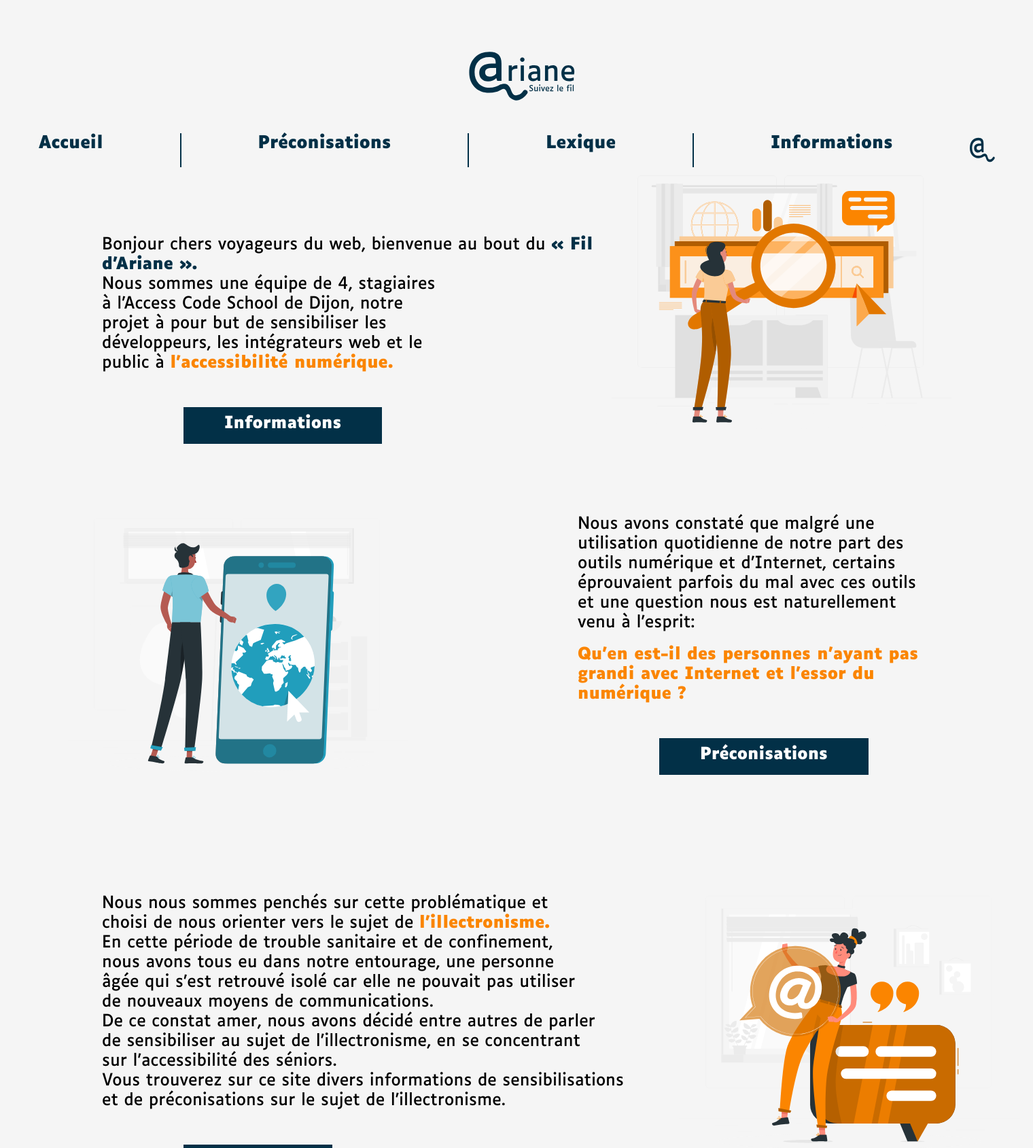
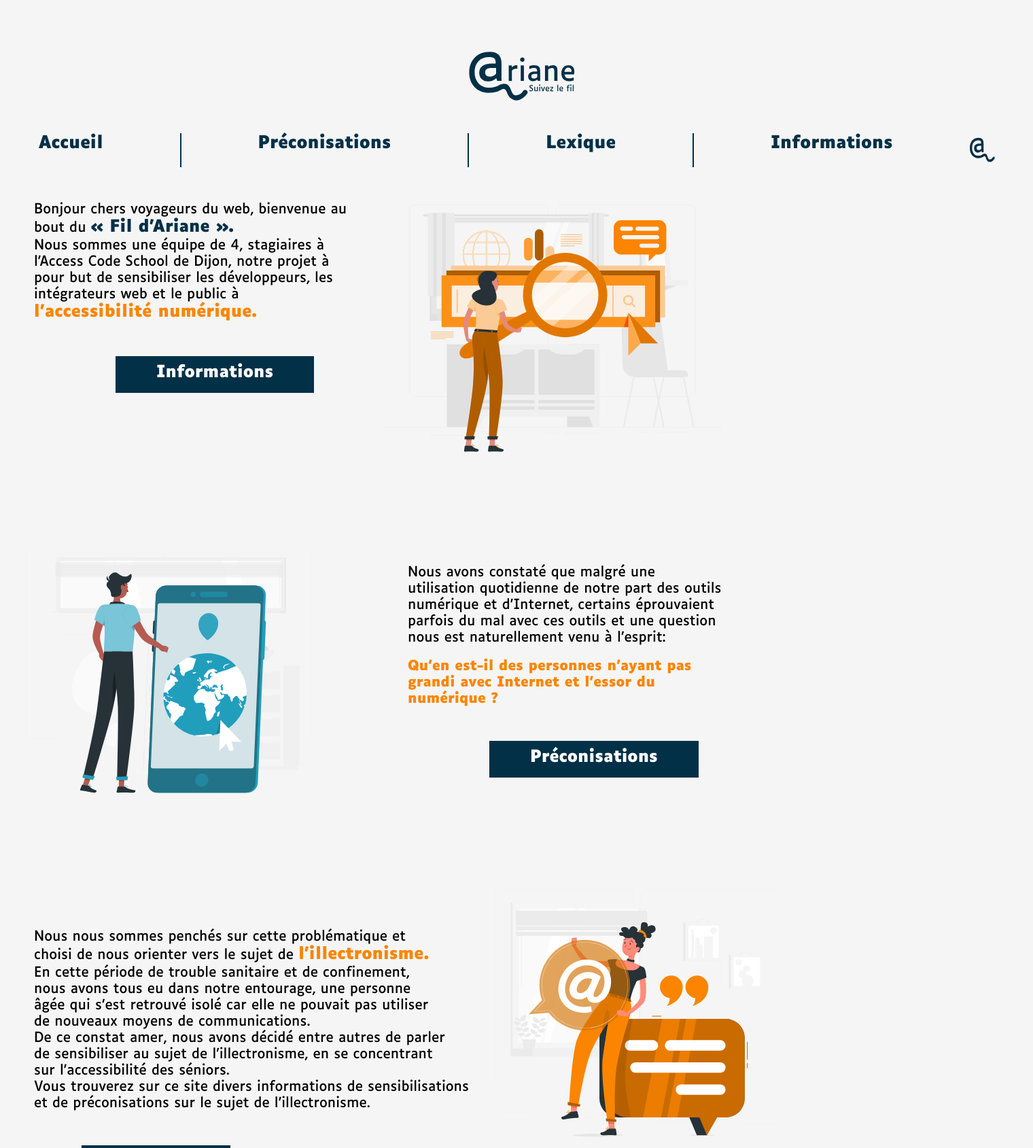
Before and after one commit to Fire-Owl/fil-d-ariane, a PHP site: page /pages/landing-page.php in a window 1520 px wide. Shown: the top 1689 px of the page at 68% size. Run offline with PHP 8.4, Linux system fonts and the light colour scheme.

Commit message:
landing page 14h55

```diff
--- a/assets/styles/landing-page.css
+++ b/assets/styles/landing-page.css
@@ -2,15 +2,32 @@
 
 
  /*DEBUT LANDING PAGE*/
+
  body {
     background-color: #f5f5f5;
   }
 
 /* CAT INFORMATIONS*/
 
+.container{
+    max-width: 70%;
+    display: flex;
+    flex-direction: row;
+    justify-content: space-between;
+}
+
+.container-informations{
+    margin-left: 50px;
+    margin-top: 50PX;
+}
+
+.container-images-informations{
+  margin-left: 50px;
+}
+
+
  #engines {
     width: 500px;
-    position: relative;
     bottom: 450px;
   }
 
@@ -29,7 +46,7 @@
   }
 
   p {
-    font-size: 24px;
+    font-size: 20px;
   }
 
   .bouton {
@@ -57,16 +74,19 @@
 
 /*CAT PRECONISATIONS*/
 
-  .image-preconisations{
-    display: flex;
-    margin-left: 100px;
-  }
+.container2{
+  max-width: 70%;
+  display: flex;
+  flex-direction: row;
+  justify-content: space-between;
+}
+
+
 
   .texte-preconisations{
-    padding-left: 1000px;
-    position: relative;
-    top: -900px;
-    left: -150px;
+    padding-left: 100px;
+    margin-top: 5rem;
+
   }
 
   .Internet{
@@ -77,33 +97,39 @@
 
   /*CAT LEXIQUE*/
 
+.container3{
+  display: flex;
+  align-items: flex-start;
+}
+
+.texte-lexique{
+  margin-left: 50px;
+  margin-top: 7rem
+
+}
+
   .illectronisme{
     color: #fb8500;
     font-family: "Luciole-Bold";
     font-size: 24px;
   }
 
-  .container__lexique{
-    margin-left: 150px;
-    position: relative;
-    bottom: 725px;
+  .container-images-lexique{
+    padding-left: 0;
   }
 
- .container_images-lexique{
-  padding-left: 1000px;
- margin-bottom: 100px;
- }
+  .container-lexique{
+    padding-bottom: 5rem;
+  }
 
  #world{
   width: 500px;
-  position: relative;
   bottom: 450px;
  }
 
  #mention{
   width: 500px;
-  position: relative;
-  bottom: 1200px;
  }
+
   /* MEDIA QUERIES POUR LANDING PAGE*/
   /*# sourceMappingURL=style.css.map */
--- a/includes/footer.php
+++ b/includes/footer.php
@@ -1,13 +1,4 @@
-<!DOCTYPE html>
-<html lang="en">
-<head>
-    <meta charset="UTF-8">
-    <meta http-equiv="X-UA-Compatible" content="IE=edge">
-    <meta name="viewport" content="width=device-width, initial-scale=1.0">
-    <link rel="stylesheet" href="../assets/styles/footer.css">
-    <title>Footer</title>
-</head>
-<body>
+
 
     <div class="conteneur">
         <div id=element-footer>
--- a/includes/header.php
+++ b/includes/header.php
@@ -8,6 +8,7 @@
     <meta name="author" content="Conception: Williams, Chloé, Paul, Gael/Intégration:Jean-batipste, Karina, Etienne, Nathan">
     <link rel="shortcut icon" href="../assets/images/logo.svg" type="image/svg+xml">
     <link rel="stylesheet" href="../assets/styles/main.css">
+    <link rel="stylesheet" href="../assets/styles/landing-page.css">
     <title>Fil d'Ariane</title>
 </head>
 <body>
--- a/pages/landing-page.php
+++ b/pages/landing-page.php
@@ -1,34 +1,24 @@
-<!DOCTYPE html>
-<html lang="en">
+<?php include '../includes/header.php'; ?>
 
-<head>
-<meta charset="UTF-8">
-<meta http-equiv="X-UA-Compatible" content="IE=edge">
-<meta name="viewport" content="width=device-width, initial-scale=1.0">
-<title>Document</title>
-<link rel="stylesheet" href="../assets/styles/landing-page.css">
-<?php include '../includes/header.php'; ?>
-</head>
-
-<body>
 
 <!-- CAT INFORMATIONS -->
 
 <div class="container">
-    <div class="container__informations">
-        <p class="bonjour">Bonjour chers voyageurs du web, bienvenue au bout du <span class="fil">« Fil <br> d’Ariane ».<br></span></p>
+    <div class="container-informations">
+        <p class="bonjour">Bonjour chers voyageurs du web, bienvenue au bout du <span class="fil">« Fil d’Ariane ».</span></p>
 
-        <p class="stagiaires"> Nous sommes une équipe de 4, stagiaires<br> à l’Access Code School de Dijon, notre<br> projet à pour but de sensibiliser les<br> développeurs, les intégrateurs web et le<br> public à <span class="access">l’accessibilité numérique.</span></p>
+        <p class="stagiaires"> Nous sommes une équipe de 4, stagiaires à l’Access Code School de Dijon, notre projet à pour but de sensibiliser les développeurs, les intégrateurs web et le public à <span class="access">l’accessibilité numérique.</span></p>
         <a href="../pages/"><button class="bouton" type="button"> Informations</button></a>
     </div> <!-- ferme container informations -->
 
-    <div class="container_images-informations">
+    <div class="container-images-informations">
         <img src="../assets/images/Search-engines-rafiki.svg" alt="search engines rafiki.svg" id="engines">
     </div> <!-- ferme container__images-informations-->
 </div> <!-- ferme container -->
 
 <!-- CAT PRECONISATIONS-->
 
+<div class="container2">
     <div class="image-preconisations">
             <img src="../assets/images/Online world-rafiki.svg" alt="Online world-rafiki.svg" id="world">
     </div><!--ferme div image-->
@@ -39,27 +29,27 @@
             <a href="../pages/"><button class="bouton" type="button"> Préconisations</button></a>
 
     </div>
+</div><!-- ferme container 2-->
 
 <!-- CAT LEXIQUE-->
 
-<div class="container">
-    <div class="container__lexique">
+<div class="container3">
+    <div class="container-lexique">
         <p class="texte-lexique"> Nous nous sommes penchés sur cette problématique et<br> choisi de nous orienter vers le sujet de <span class="illectronisme">l’illectronisme.<br></span>
 
          En cette période de trouble sanitaire et de confinement,<br> nous avons tous eu dans notre entourage, une personne<br> âgée qui s’est retrouvé isolé car elle ne pouvait pas utiliser<br> de nouveaux moyens de communications.<br>
          De ce constat amer, nous avons décidé entre autres de parler<br> de sensibiliser au sujet de l’illectronisme, en se concentrant<br> sur l’accessibilité des séniors.<br>
-        Vous trouverez sur ce site divers informations de sensibilisations<br> et de préconisations sur le sujet de l’illectronisme.
-        </p>
+        Vous trouverez sur ce site divers informations de sensibilisations<br> et de préconisations sur le sujet de l’illectronisme. </p>
         <a href="../pages/"><button class="bouton" type="button"> Lexique</button></a>
-
     </div> <!-- ferme container informations -->
 
-    <div class="container_images-lexique">
+
+
+    <div class="container-images-lexique">
                     <img src="../assets/images/Mention-rafiki.svg" alt="Mention-rafiki.svg" id="mention">
     </div> <!-- ferme container__images-informations-->
+
 </div> <!-- ferme container -->
-
-</body>
 
 
 <?php include '../includes/footer.php'; ?>
```
Lines whose indentation alone changed are shown as unchanged.
